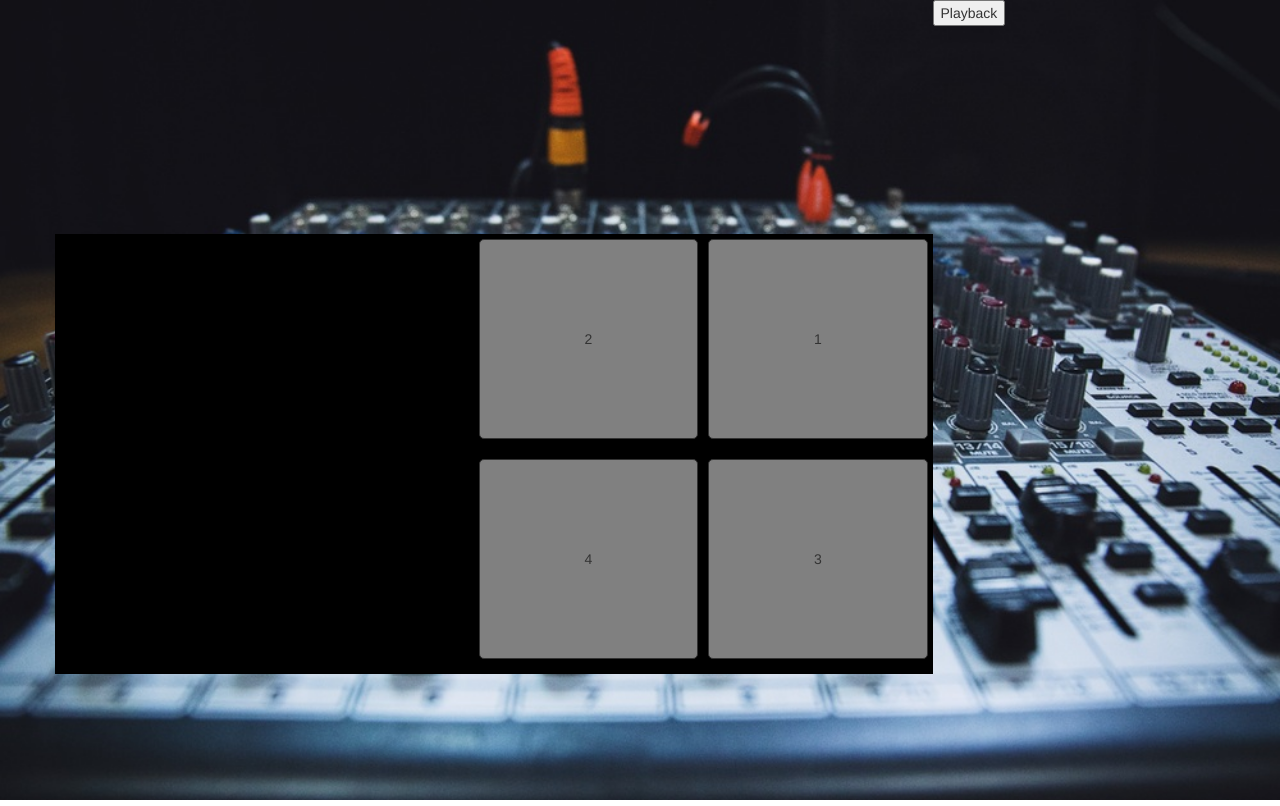
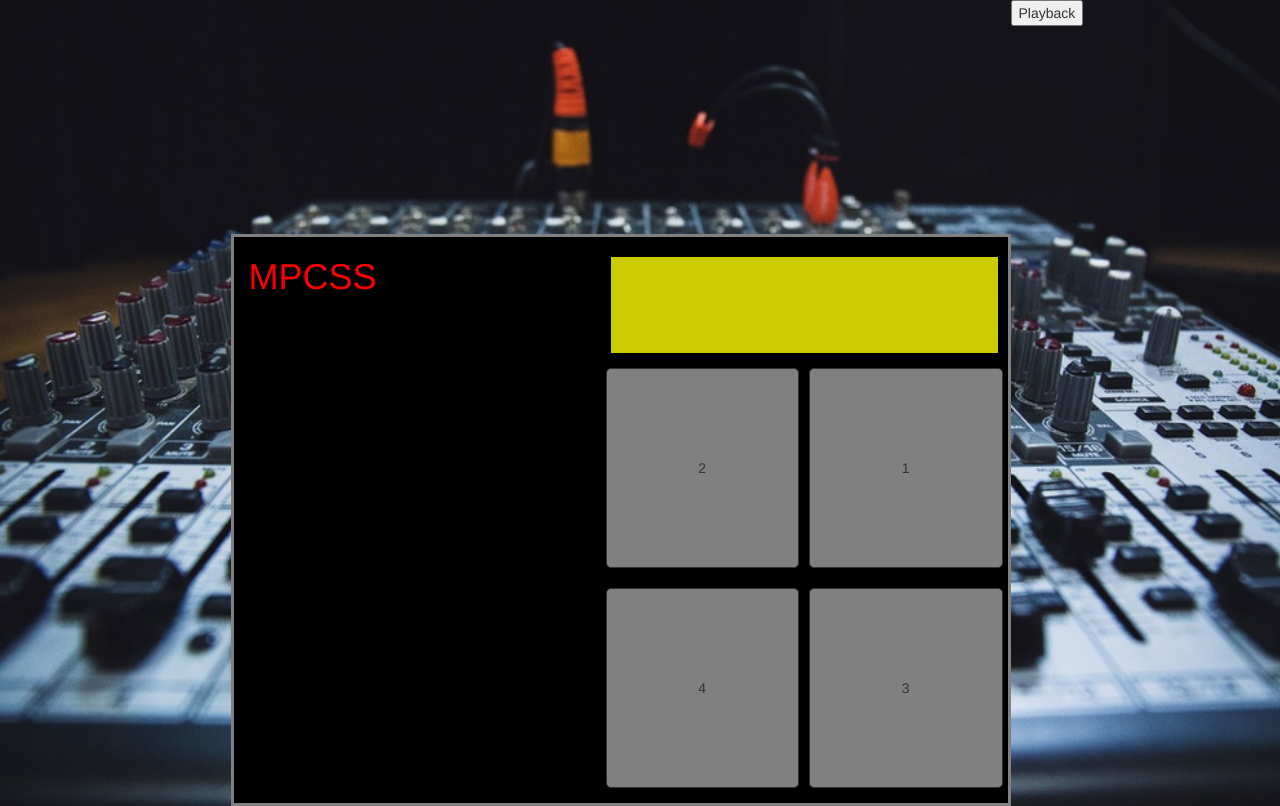
Before and after one commit to pacalabre/GA-Project-1, a plain HTML site: page index.html in a window 1280 px wide. Drawn offline with nearby package versions, Linux system fonts and the light colour scheme.

Commit message:
added the main stying of the mpc

```diff
--- a/index.html
+++ b/index.html
@@ -7,12 +7,16 @@
 </head>
 <body class="container">
   <main class="row">
-    <section class="mpc-body col-xs-9 col-sm-9 col-md-9 col-lg-9 col-xl-9">
-      <div class="row">
+    <section class="mpc-body col-xs-8 col-sm-8 col-md-8 col-lg-8 col-xl-8">
+      <section class="row">
+        <h1 class="logo col-xs-3 col-sm-3 col-md-3 col-lg-3 col-xl-3">MPCSS</h1>
+        <h2 class="display col-xs-6 col-sm-6 col-md-6 col-lg-6 col-xl-6"></h2>
+      </section>
+      <div class="row pads-top">
         <button class="pads col-xs-3 col-sm-3 col-md-3 col-lg-3 col-xl-3" id = "b1">1</button>
         <button class="pads col-xs-3 col-sm-3 col-md-3 col-lg-3 col-xl-3" id = "b2">2</button>
       </div>
-      <div class="row">
+      <div class="row pads-bottom">
         <button class="pads col-xs-3 col-sm-3 col-md-3 col-lg-3 col-xl-3" id = "b3">3</button>
         <button class="pads col-xs-3 col-sm-3 col-md-3 col-lg-3 col-xl-3" id = "b4">4</button>
       </div>
--- a/style.css
+++ b/style.css
@@ -2,6 +2,20 @@ body {
   background-image: url('studio.jpg');
   background-repeat: no-repeat;
   background-size: cover;
+}
+
+.logo{
+  color: red;
+  display:inline-block;
+  float:left;
+}
+
+.display{
+  background-color: yellow;
+  opacity: .8;
+  float: right;
+  height: 12%;
+  margin-right: 10px
 }
 
 .pads {
@@ -16,5 +30,7 @@ body {
 
 .mpc-body {
   margin-top: 20%;
-  background-color: black
+  background-color: black;
+  border: solid grey;
+  margin-left: 15%;
 }
```
